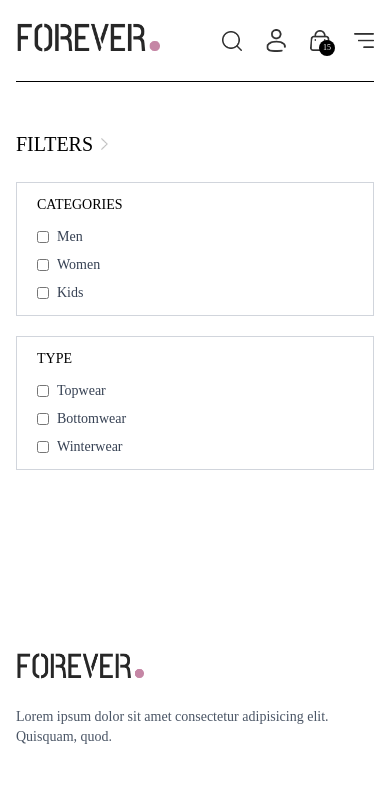
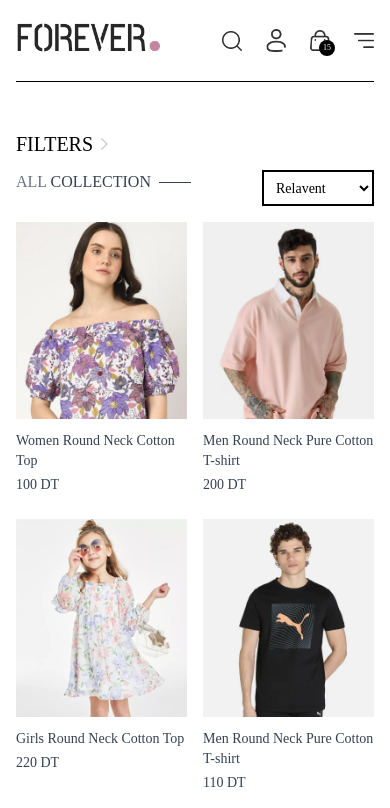
Before and after one commit to kraken-amen/E-commerce-platform, a React (Vite) app in the folder frontend/: page /collection in a window 390 px wide. Shown: the top 808 px of the page. Built offline with nearby package versions, Linux system fonts and the light colour scheme.

Commit message:
completeFilter&ReleventSelect in collection_page

```diff
--- /dev/null
+++ b/frontend/src/components/searchBar.jsx
@@ -0,0 +1,9 @@
+import React from 'react'
+
+function searchBar() {
+    return (
+        <div>searchBar</div>
+    )
+}
+
+export default searchBar
--- a/frontend/src/context/ShopContext.jsx
+++ b/frontend/src/context/ShopContext.jsx
@@ -1,14 +1,21 @@
 import { createContext } from "react";
 import { products } from "../assets/assets";
+import { useState } from "react";
 
 export const ShopContext = createContext();
 const ShopContextProvider = (props) => {
     const currency = 'DT';
     const delivery_fee = 10
+    const [search, setSearch] = useState('');
+    const [showSearch, setShowSearch] = useState(true);
     const value = {
-        products
-        , currency
-        , delivery_fee
+        products,
+        currency,
+        delivery_fee,
+        search,
+        setSearch,
+        showSearch,
+        setShowSearch
     }
     return (
         <ShopContext.Provider value={value}>
--- a/frontend/src/pages/Collection.jsx
+++ b/frontend/src/pages/Collection.jsx
@@ -1,42 +1,108 @@
-import React, { useContext, useState } from 'react'
+import React, { useContext, useEffect, useState } from 'react'
 import { ShopContext } from '../context/ShopContext'
 import { assets } from '../assets/assets'
+import Title from '../components/Title'
+import ProductItem from '../components/ProductItem'
 const Collection = () => {
   const { products } = useContext(ShopContext);
   const [showFilter, setShowFilter] = useState(false);
+  const [filterProducts, setFilterProducts] = useState([]);
+  const [category, setcategory] = useState([]);
+  const [subCategory, setSubCategory] = useState([]);
+  const [sort, setSort] = useState('relavent');
+  const toggleCategory = (c) => {
+    if (category.includes(c.target.value)) {
+      setcategory(prev => prev.filter((item) => item !== c.target.value))
+    }
+    else {
+      setcategory(prev => [...prev, c.target.value])
+    }
+  }
+  const toggleSubCategory = (c) => {
+    if (subCategory.includes(c.target.value)) {
+      setSubCategory(prev => prev.filter((item) => item !== c.target.value))
+    }
+    else {
+      setSubCategory(prev => [...prev, c.target.value])
+    }
+  }
+  const applyFilter = () => {
+    let productsCopy = products.slice();
+    if (category.length > 0) {
+      productsCopy = productsCopy.filter(item => category.includes(item.category));
+    }
+    if (subCategory.length > 0) {
+      productsCopy = productsCopy.filter(item => subCategory.includes(item.subCategory));
+    }
+    {
+      if (sort === 'low-high') {
+        productsCopy = productsCopy.sort((a, b) => a.price - b.price)
+      }
+      else if (sort === 'high-low') {
+        productsCopy = productsCopy.sort((a, b) => b.price - a.price)
+      }
+      else {
+        setFilterProducts(products)
+      }
+      setFilterProducts(productsCopy);
+    }
+  }
+  useEffect(() => {
+    setFilterProducts(products)
+  }, [])
+  useEffect(() => {
+    applyFilter();
+  }, [category, subCategory, sort])
   return (
     <div className='flex flex-col sm:flex-row gap-1 sm:gap-10 pt-10 border-t'>
       <div className='min-w-60'>
-        <p className='my-2 text-xl flex items-center gap-2 cursor-pointer'>FILTERS
-          <img src={assets.dropdown_icon} className={"h-3 sm:hidden ${showFilter?'rotate-90':''}"} alt="" />
+        <p onClick={() => setShowFilter(!showFilter)} className='my-2 text-xl flex items-center gap-2 cursor-pointer'>FILTERS
+          <img src={assets.dropdown_icon} className={`h-3 sm:hidden ${showFilter ? 'rotate-90' : ''}`} alt="" />
         </p>
-        <div className={"border border-gray-300 pl-5 py-3 mt-6  ${showFilter?'':'hidden'}   sm:block"}>
-          <p className='mb-3 text-sm font-meduim'>CATEGORIES</p>
+        <div className={`border border-gray-300 pl-5 py-3 mt-6  ${showFilter ? '' : 'hidden'} sm:block`}>
+          <p className="mb-3 text-sm font-meduim">CATEGORIES</p>
           <div className='flex flex-col gap-2 text-sm font-light text-gray-700'>
             <p className='flex gap-2'>
-              <input type="checkbox" className='w-3' value={'Men'} />Men
+              <input type="checkbox" className='w-3' value={'Men'} onChange={toggleCategory} />Men
             </p>
             <p className='flex gap-2'>
-              <input type="checkbox" className='w-3' value={'Women'} />Women
+              <input type="checkbox" className='w-3' value={'Women'} onChange={toggleCategory} />Women
             </p>
             <p className='flex gap-2'>
-              <input type="checkbox" className='w-3' value={'Kids'} />Kids
+              <input type="checkbox" className='w-3' value={'Kids'} onChange={toggleCategory} />Kids
             </p>
           </div>
         </div>
-        <div className={"border border-gray-300 pl-5 py-3 my-5 ${showFilter?'hidden':''} sm:block"}>
+        <div className={`border border-gray-300 pl-5 py-3 my-5 ${showFilter ? '' : 'hidden'} sm:block`}>
           <p className='mb-3 text-sm font-meduim'>TYPE</p>
           <div className='flex flex-col gap-2 text-sm font-light text-gray-700'>
             <p className='flex gap-2'>
-              <input type="checkbox" className='w-3' value={'Topwear'} />Topwear
+              <input type="checkbox" className='w-3' value={'Topwear'} onChange={toggleSubCategory} />Topwear
             </p>
             <p className='flex gap-2'>
-              <input type="checkbox" className='w-3' value={'Bottomwear'} />Bottomwear
+              <input type="checkbox" className='w-3' value={'Bottomwear'} onChange={toggleSubCategory} />Bottomwear
             </p>
             <p className='flex gap-2'>
-              <input type="checkbox" className='w-3' value={'Winterwear'} />Winterwear
+              <input type="checkbox" className='w-3' value={'Winterwear'} onChange={toggleSubCategory} />Winterwear
             </p>
           </div>
+        </div>
+      </div>
+      <div className='flex-1'>
+        <div className='flex justify-between text-base sm:text-2xl mb-4'>
+          <Title text1={'ALL '} text2={'COLLECTION'} />
+          <select className='border-2 borer-gray-300 text-sm px-2 py-1' onChange={(e) => setSort(e.target.value)}>
+            <option value="relavent">Relavent</option>
+            <option value="low-high">Low to High</option>
+            <option value="high-low">High to Low</option>
+          </select>
+        </div>
+        <div className='grid grid-cols-2 md:grid-cols-3 lg:grid-cols-4 gap-4 gap-y-6'>
+          {
+            filterProducts.map((product) => (
+              <ProductItem key={product._id} name={product.name} price={product.price} image={product.image} />
+            ))
+          }
         </div>
       </div>
     </div>
```
